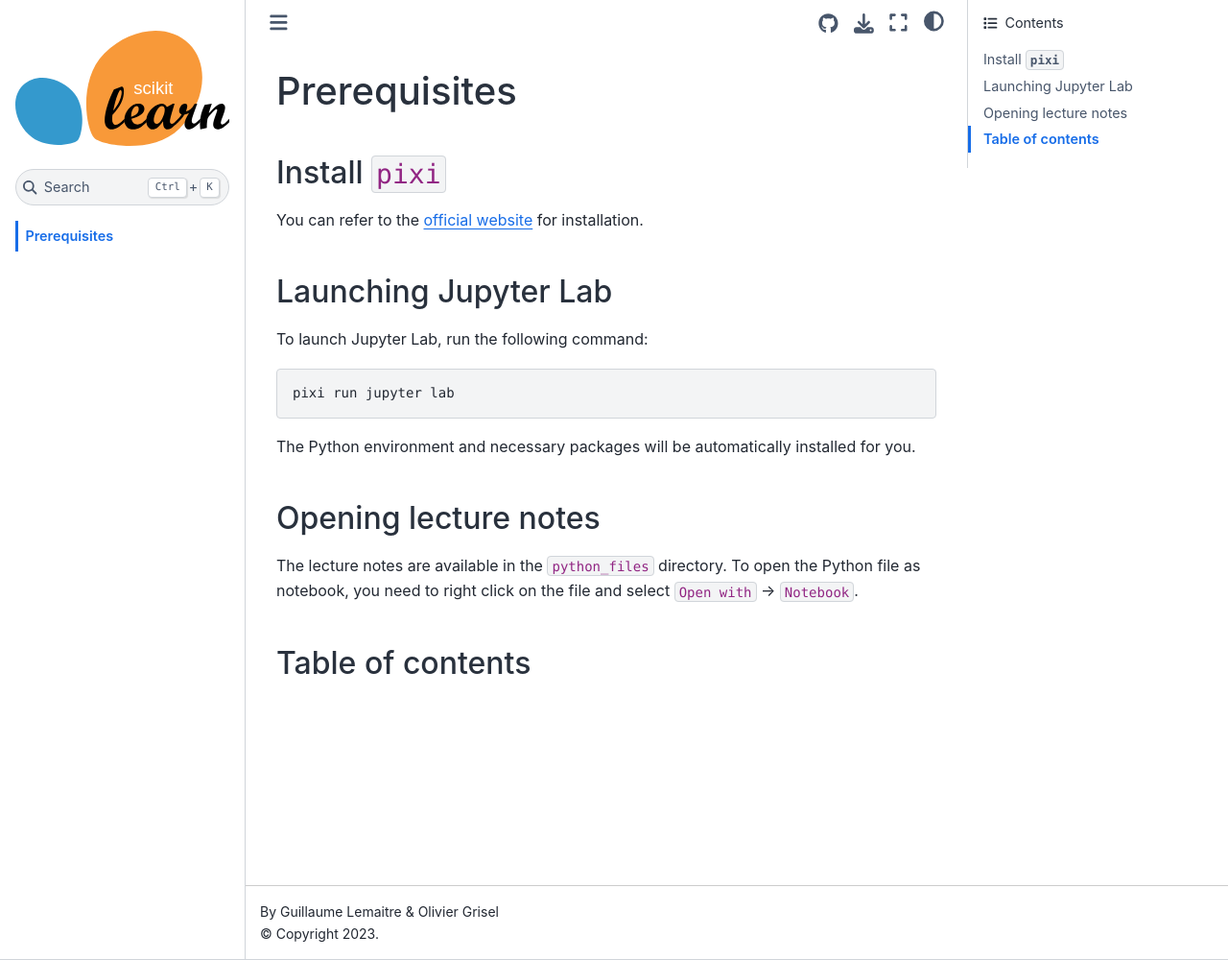
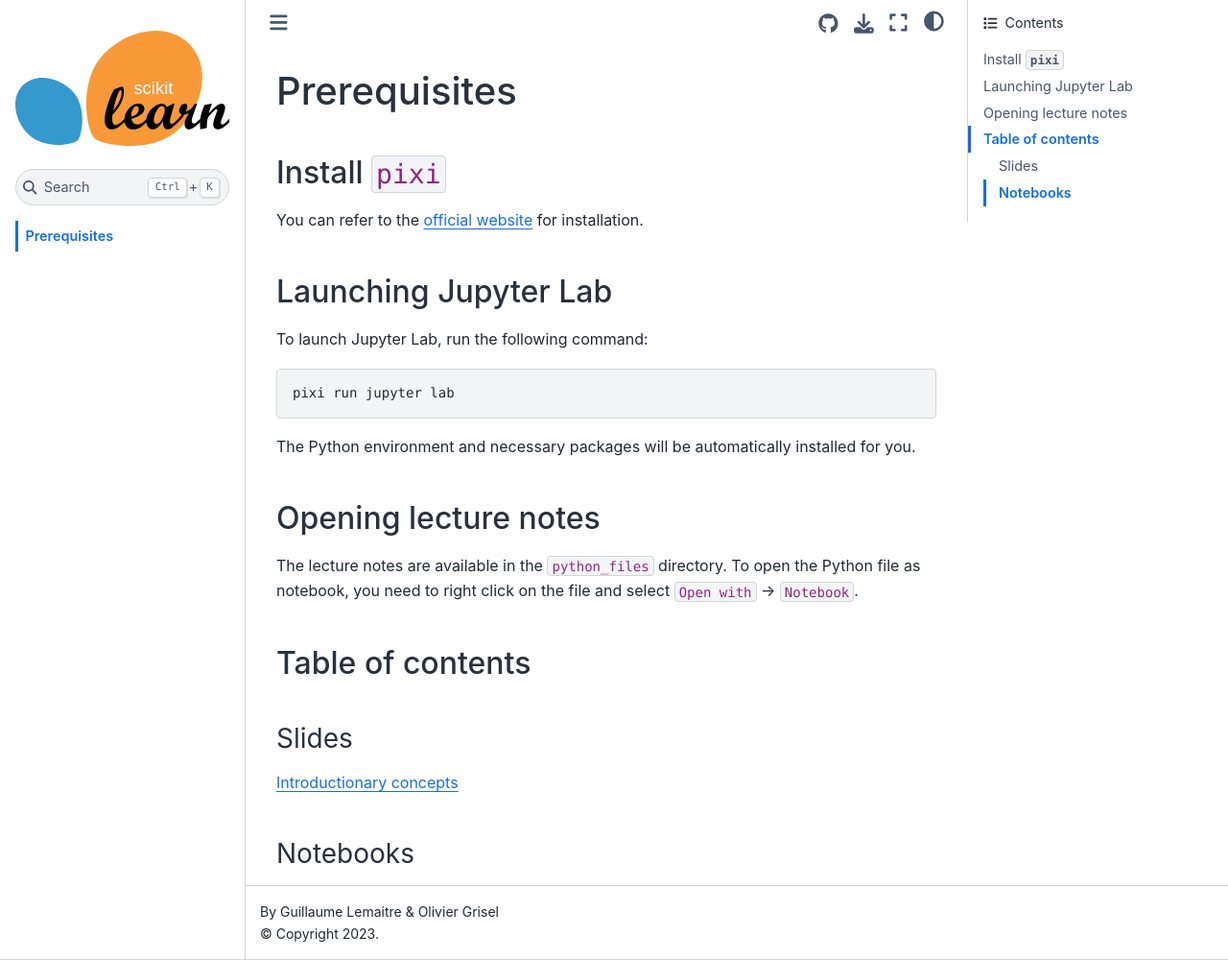
Before and after one commit to probabl-ai/calibration-cost-sensitive-learning, a Jupyter Book: the page built from book/intro.md, in a window 1280 px wide and 1000 px high. Shown: the whole window at 96% size. Built offline with Jupyter Book 1.0.4 settings and Sphinx 7.4.7 and the Sphinx Book theme 1.1.4, drawn with Linux system fonts in a browser that asks for light colours; pages that are not in the unit, such as notebooks, are missing from menus.

Commit message:
Add link to slides from the intro page

````diff
--- a/book/intro.md
+++ b/book/intro.md
@@ -23,5 +23,11 @@
 
 ## Table of contents
 
+### Slides
+
+[Introductionary concepts](https://docs.google.com/presentation/d/1EW3alaVuUKzk8aCWONxpBQQ1LqCmFHNixIwbnfgjuSA/edit?usp=sharing)
+
+### Notebooks
+
 ```{tableofcontents}
 ```
````
